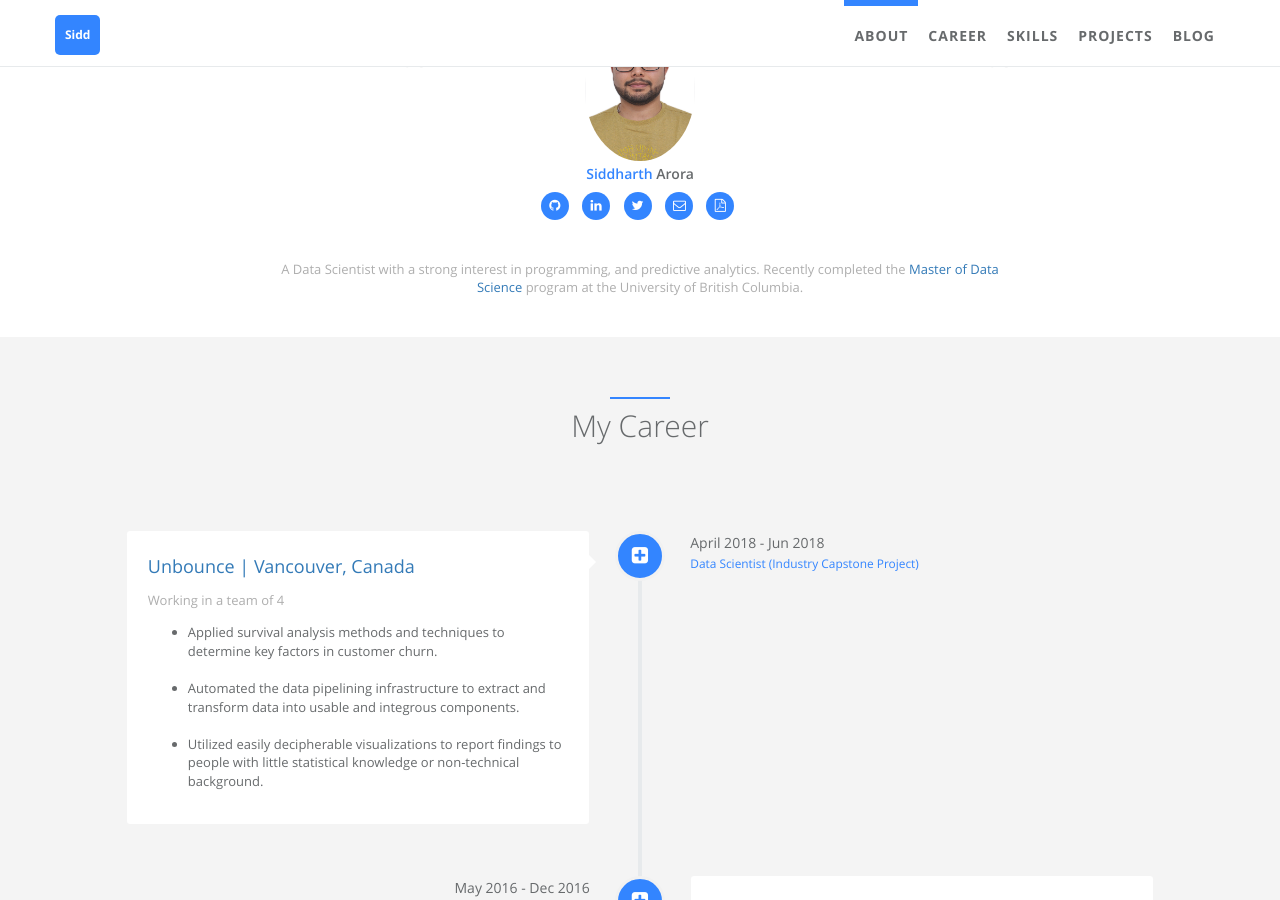
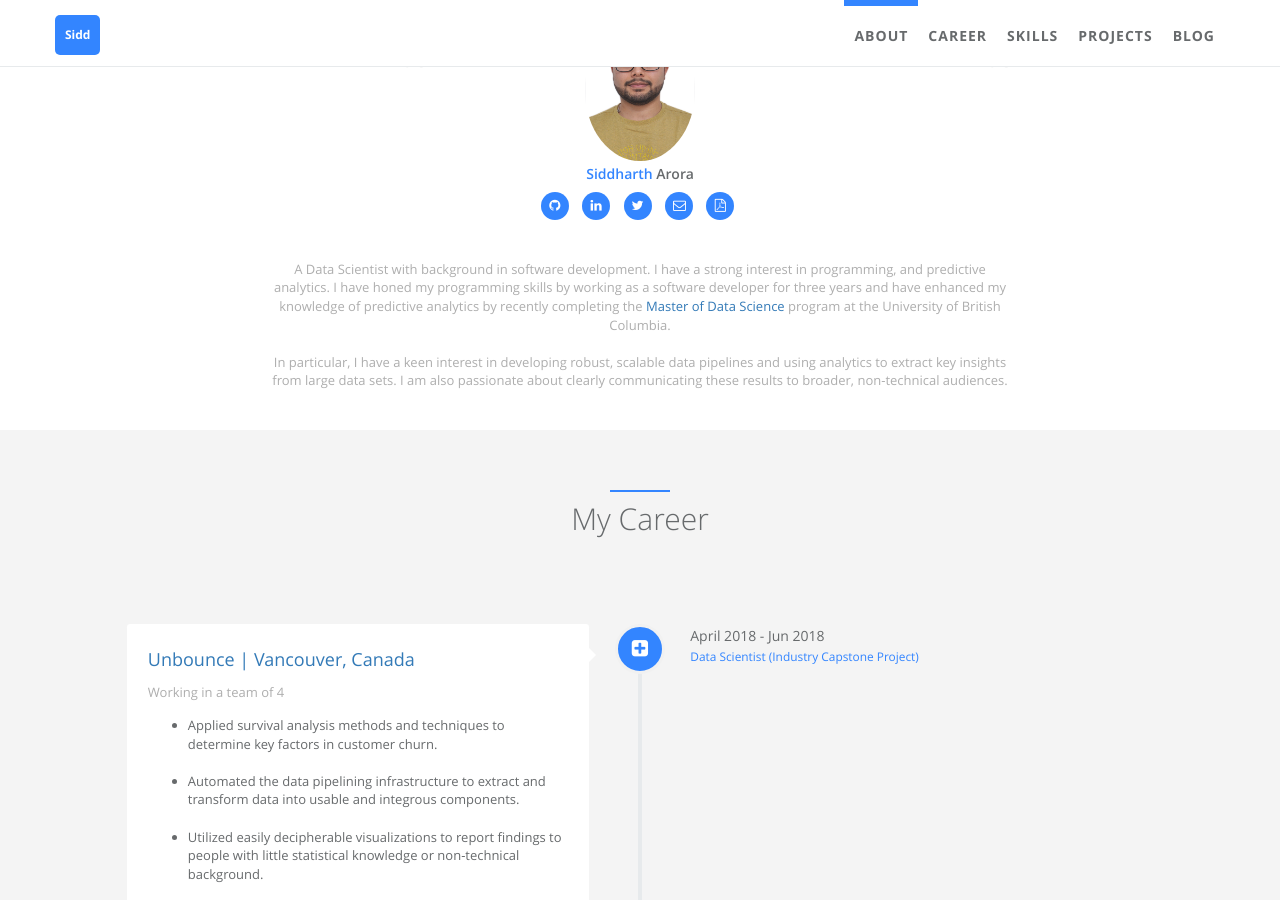
Before and after one commit to sarora/sarora.github.io, a Jekyll site: the page built from index.html, in a window 1280 px wide and 900 px high, scrolled down 595 px. Built offline with Jekyll 4.4.1, drawn with Linux system fonts in a browser that asks for light colours.

Commit message:
Add info about myself

```diff
--- a/_config.yml
+++ b/_config.yml
@@ -29,8 +29,12 @@ author:  # change following line to your infomation.
     - name: fa-linux
     - name: icon-apache
 
-  desc: A Data Scientist with a strong interest in programming, and predictive analytics. Recently completed the
-        <a title= "masterdatascience.science.ubc.ca" href="https://masterdatascience.science.ubc.ca/" target="_blank">Master of Data Science</a> program at the University of British Columbia.
+  desc: A Data Scientist with background in software development. I have a strong interest in programming, and predictive analytics.  I have honed my programming skills by working as a software developer for three years
+        and have enhanced my knowledge of predictive analytics by recently completing the <a title= "masterdatascience.science.ubc.ca" href="https://masterdatascience.science.ubc.ca/" target="_blank">Master of Data Science</a>
+        program at the University of British Columbia.<br></br>
+        In particular, I have a keen interest in developing robust, scalable data pipelines and using analytics to extract key insights from large data sets.
+        I am also passionate about clearly communicating these results to broader, non-technical audiences.
+
 
            # Describe yourself.
 
```
